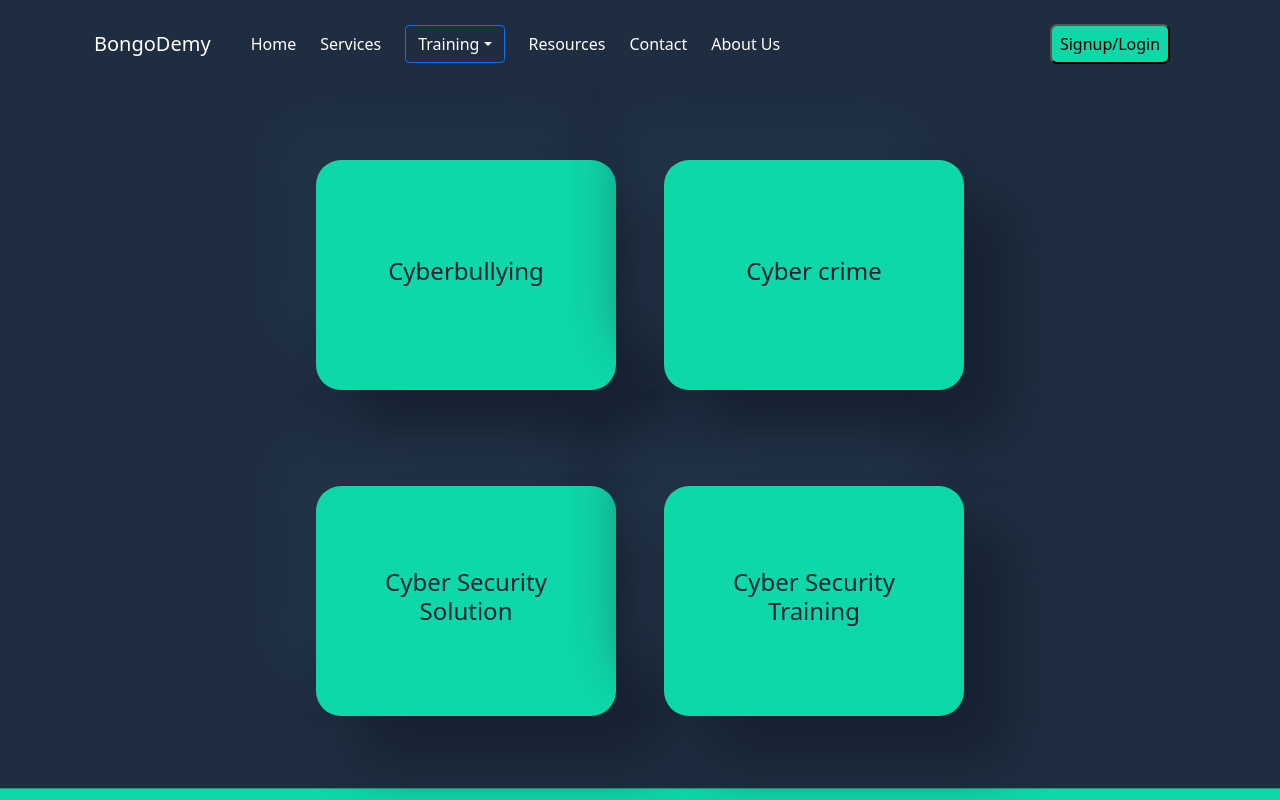
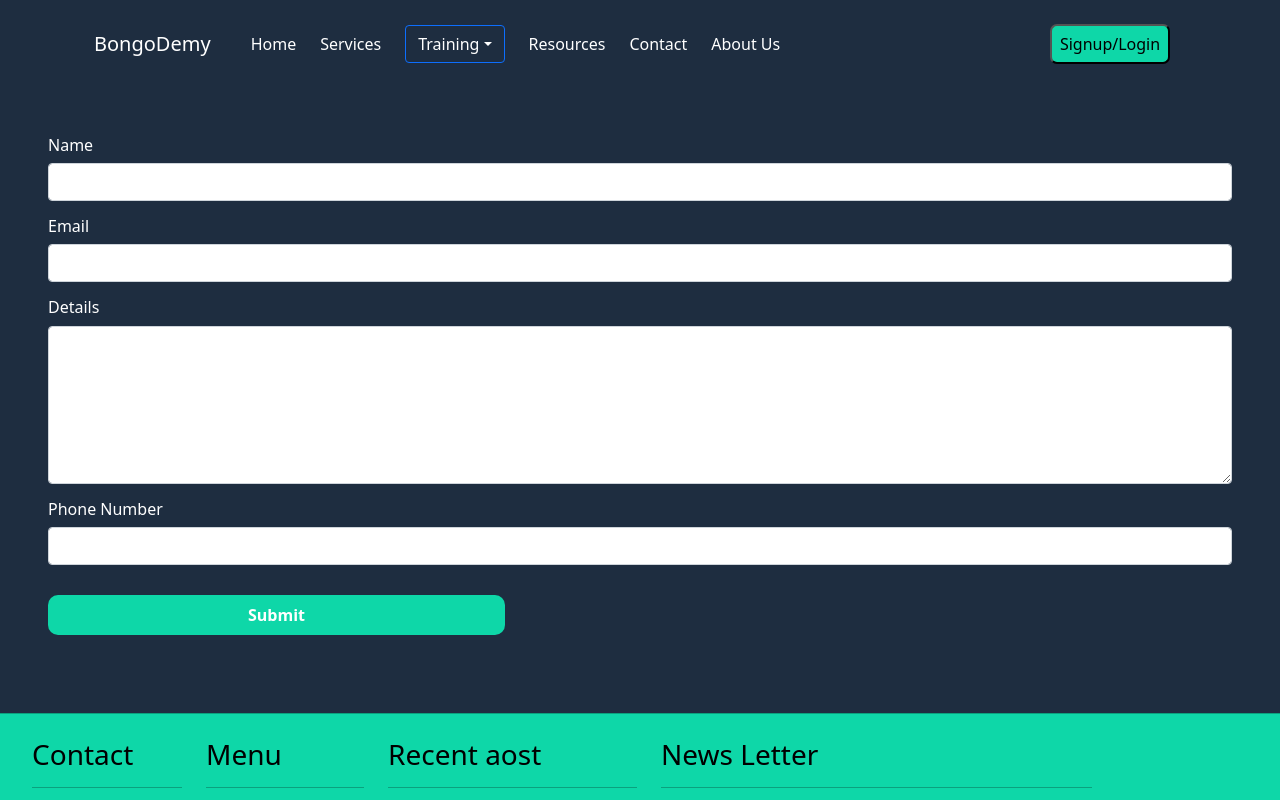
Before and after one commit to JannatBorna/bongodemy, a React (Create React App) app: page /getConsultation in a window 1280 px wide. Shown: the top 800 px of the page. Built offline with nearby package versions, Linux system fonts and the light colour scheme.

Commit message:
consultation form done

```diff
--- a/src/App.js
+++ b/src/App.js
@@ -18,6 +18,7 @@ import Contact from './Component/pages/Contact/Contact';
 import ComplainForm from './Component/pages/ComplainForm/ComplainForm';
 import ComplainFormSec from './Component/pages/ComplainForm/ComplainFormSec';
 import ComplainFormThird from './Component/pages/ComplainForm/ComplainFormThird';
+import GetConsultation from './Component/pages/GetConsultation/GetConsultation';
 
 
 function App() {
@@ -62,6 +63,9 @@ function App() {
           <Route path="/complainformthird">
            <ComplainFormThird/>
           </Route>
+          <Route path="/getConsultation">
+          <GetConsultation/>
+          </Route>
 
 
           <Route path="/">
--- a/src/Component/pages/CyberBulling/CyberBulling.js
+++ b/src/Component/pages/CyberBulling/CyberBulling.js
@@ -7,7 +7,7 @@ const CyberBulling = () => {
         <div className="container">
             <div className="row mt-5">
                 <Cards text="Report Cyberbullying" follow="complainform"></Cards>
-                <Cards text="Get a Consultation" follow="#"></Cards>
+                <Cards text="Get a Consultation" follow="getConsultation"></Cards>
 
             </div>
             <div class="row my-5">
--- a/src/Component/pages/CyberCrime/CyberCrime.js
+++ b/src/Component/pages/CyberCrime/CyberCrime.js
@@ -5,8 +5,9 @@ const CyberCrime = () => {
     return (
         <div className="container">
         <div className="row mt-5">
-            <Cards text="Complain Cyber-crime" follow="#"></Cards>
-            <Cards text="Get a Consultation" follow="#"></Cards>
+            <Cards text="Complain Cyber-crime" follow="complainform"></Cards>
+
+            <Cards text="Get a Consultation" follow="getConsultation"></Cards>
 
         </div>
         <div class="row my-5">
--- /dev/null
+++ b/src/Component/pages/GetConsultation/GetConsultation.css
@@ -0,0 +1,13 @@
+.card-div{
+    background-color: #0ed7a8;
+    height: 230px;
+    width: 300px;
+    border-radius: 25px;
+    box-shadow: 44px 44px 49px #172231, -44px -44px 49px #25384f79;
+    text-decoration: none;
+    color: #172231;
+    font-weight: 800px;
+    outline: none;
+    border: none;
+    font-size: 22.83px;
+}
--- /dev/null
+++ b/src/Component/pages/GetConsultation/GetConsultation.js
@@ -0,0 +1,43 @@
+import React from 'react';
+import './GetConsultation.css';
+import { Link } from 'react-router-dom';
+const GetConsultation=()=>{
+    return (
+    <div  style={{ color: "white", textAlign: "initial" }} className='text-white m-5'>
+        <h6 className="mt-3">Name</h6>
+        <input
+          type="text"
+          class="form-control"
+          aria-label="Username"
+          aria-describedby="basic-addon1"
+        ></input>
+
+        <h6 className="mt-3">Email</h6>
+        <input
+          type="text"
+          class="form-control"
+          aria-label="Username"
+          aria-describedby="basic-addon1"
+        ></input>
+
+        <h6 className="mt-3">Details</h6>
+        <textarea
+        class="form-control"
+        id="exampleFormControlTextarea1"
+        rows="6"
+      ></textarea>
+
+        <h6 className="mt-3">Phone Number</h6>
+        <input
+          type="text"
+          class="form-control"
+          aria-label="Username"
+          aria-describedby="basic-addon1"
+        ></input>
+         <Link to="/" className="me-4 ">
+          <button className="complain-button fw-bold">Submit </button>
+        </Link>
+    </div>
+    )
+}
+export default GetConsultation;
```
